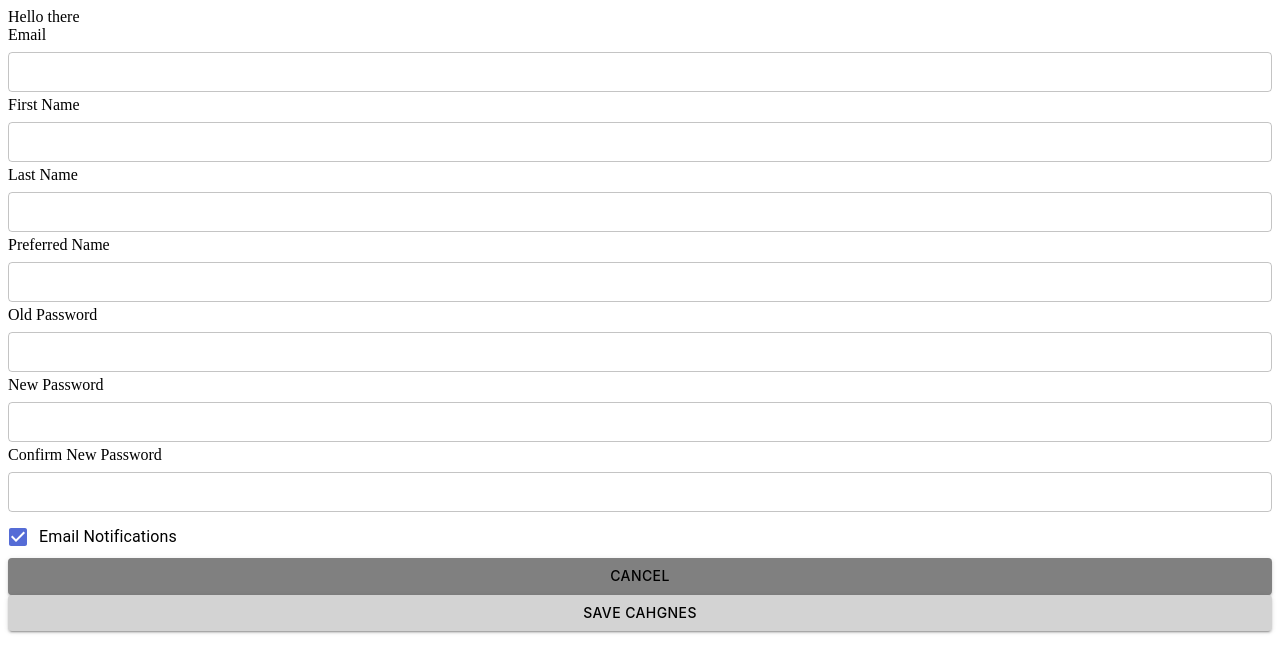
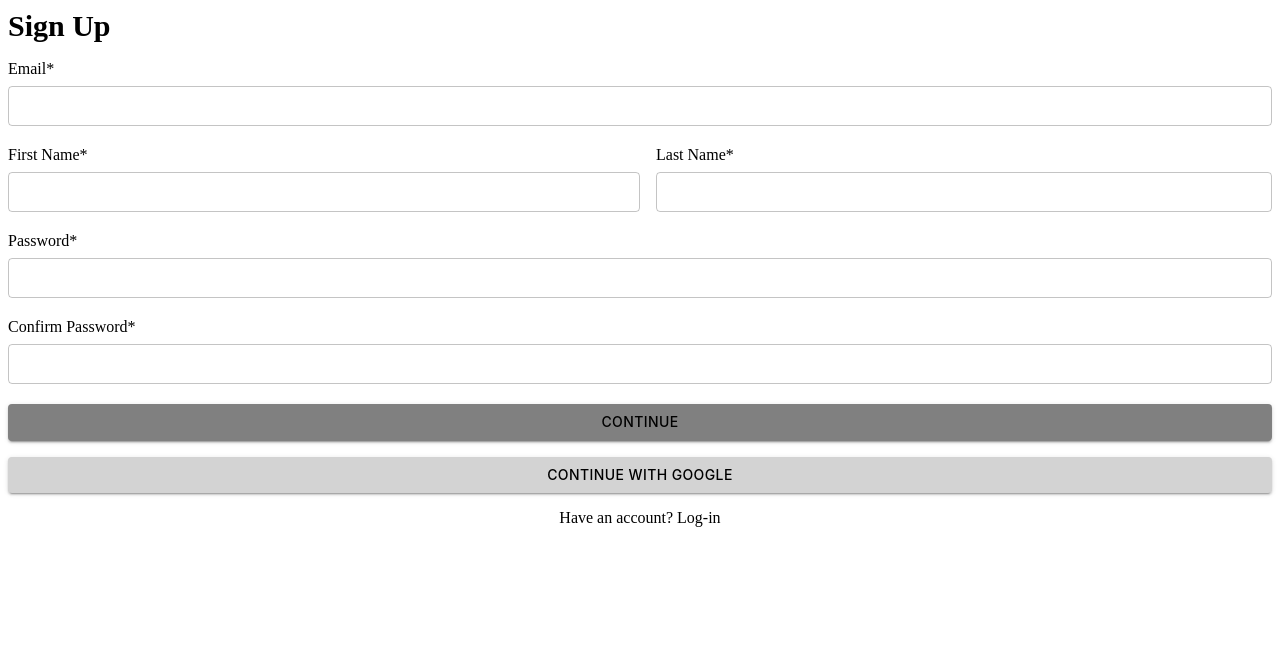
Before and after one commit to cornellh4i/lagos-volunteers, a Next.js app in the folder frontend/: page /signup in a window 1280 px wide. Shown: the top 672 px of the page. Built offline with nearby package versions, Linux system fonts and the light colour scheme; no server answers.

Commit message:
finished styling signup form

```diff
--- a/frontend/src/components/molecules/SignupForm.tsx
+++ b/frontend/src/components/molecules/SignupForm.tsx
@@ -5,53 +5,65 @@ import TextField from "../atoms/TextField";
 
 const SignupForm = () => {
   return (
-    <div>
-      Sign Up
+    <div className="space-y-4">
+      <div className="font-bold text-3xl">Sign Up</div>
       <div>
         <TextField
           label="Email*"
+          required={true}
           status=""
-          incorrectEntryText=""/>
+          incorrectEntryText=""
+        />
       </div>
-      <div>
+      <div className="flex md:space-x-4 grid sm:grid-cols-1 md:grid-cols-2 ">
+        <div className="sm:pb-4 md:pb-0">
           <TextField
             label="First Name*"
+            required={true}
             status=""
-          incorrectEntryText=""/>
+            incorrectEntryText=""
+          />
         </div>
         <div>
           <TextField
             label="Last Name*"
+            required={true}
             status=""
-          incorrectEntryText=""/>
+            incorrectEntryText=""
+          />
+        </div>
       </div>
       <div>
         <TextField
           label="Password*"
           status=""
-          incorrectEntryText=""/>
+          required={true}
+          incorrectEntryText=""
+        />
       </div>
       <div>
         <TextField
           label="Confirm Password*"
           status=""
-          incorrectEntryText=""/>
+          required={true}
+          incorrectEntryText=""
+        />
       </div>
       <div>
         <Button
           buttonText="Continue"
           buttonTextColor="#000000"
-          buttonColor="#808080"/>
+          buttonColor="#808080"
+        />
       </div>
       <div>
         <Button
           buttonText="Continue with Google"
           buttonTextColor="#000000"
-          buttonColor="#D3D3D3"/>
+          buttonColor="#D3D3D3"
+        />
       </div>
-      <div>
-        Have an account? Log-in
-      </div>
+      <div className="text-center">Have an account? Log-in</div>
     </div>
   );
 };
--- a/frontend/src/pages/signup.tsx
+++ b/frontend/src/pages/signup.tsx
@@ -6,8 +6,7 @@ import ProfileForm from "@/components/molecules/ProfileForm";
 
 /** A Signup page */
 const Signup = () => {
-  return (<ProfileForm></ProfileForm>
-  );
+  return <SignupForm></SignupForm>;
 };
 
 export default Signup;
```
Lines whose indentation alone changed are shown as unchanged.
